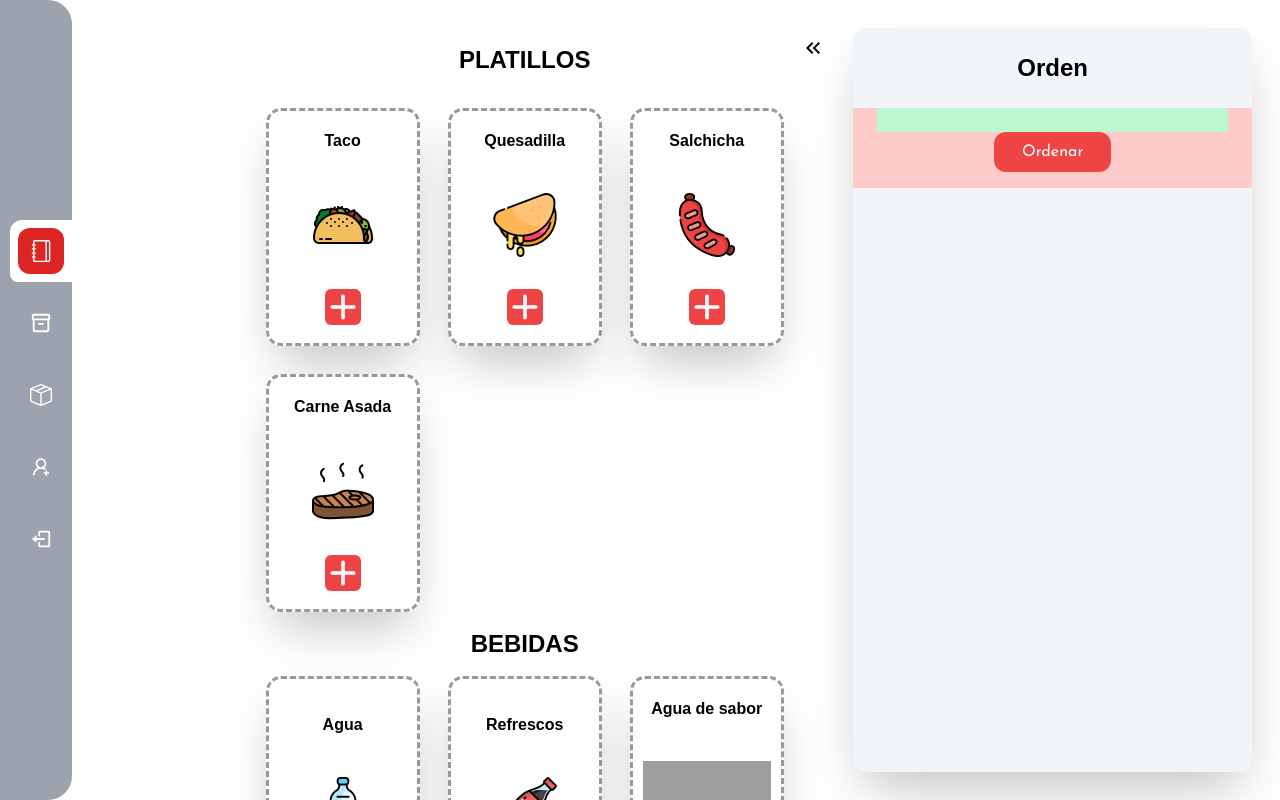
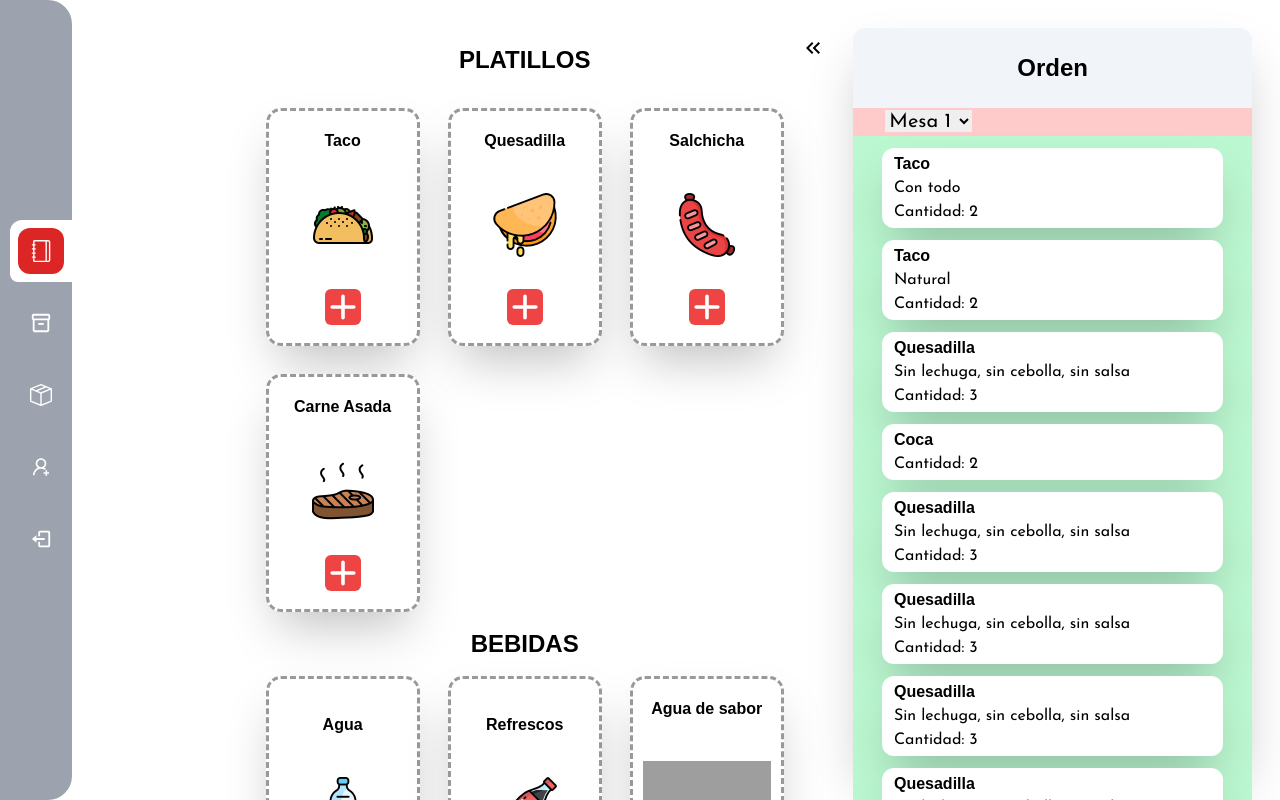
Before and after one commit to TamalitoDePuerco/front, a React (Vite) app in the folder TAQUERIA_EL_PRIMO/: page /menu in a window 1280 px wide. Shown: the top 800 px of the page. Built offline with nearby package versions, Linux system fonts and the light colour scheme; sample sign-in values are in the browser's storage; grey boxes are pictures that could not be loaded; a web font is replaced by a local one.

Commit message:
Cambios en Orden, Tabla Jalando
ahi va

```diff
--- a/TAQUERIA_EL_PRIMO/src/Empleados/crear_empleado_nuevo.jsx
+++ b/TAQUERIA_EL_PRIMO/src/Empleados/crear_empleado_nuevo.jsx
@@ -36,7 +36,7 @@ async function ListaSucursales() {
   const token = localStorage.getItem("token");
 
   try {
-    const response = await fetch(`${baseURL}/sucursal/index`, {
+    const response = await fetch(`${baseURL}/api/sucursal/index`, {
       method: "GET",
       headers: {
         "Content-Type": "application/json",
--- a/TAQUERIA_EL_PRIMO/src/components/shared/Orden.jsx
+++ b/TAQUERIA_EL_PRIMO/src/components/shared/Orden.jsx
@@ -1,11 +1,28 @@
 import React from "react";
+import { OrdenesGeneradasEjemplos } from "./Orden_Ejemplo";
 
 function Orden() {
   return (
-      <section className="pl-6 pr-6 flex flex-col justify-center bg-red-200">
+      <section className="flex flex-col justify-center bg-red-200">
+        <section className="px-12 pl-8 rounded-lg text-xl">
+          <select name="Mesa">
+            <option disabled>Mesa #</option>
+            <option >Mesa 1</option>
+            <option >Mesa 2</option>
+          </select>
+        </section>
         <section className="bg-green-200 h-3/4 flex flex-col justify-center items-center">
-          <div className="grid grid-cols-1 md:grid-rows-1 md:grid-cols-1 gap-5 p-3 h-3/4 w-4/6">
-
+          <div className="grid grid-cols-1 md:grid-rows-1 md:grid-cols-1 gap-3 p-3 h-3/4 w-11/12">
+            {OrdenesGeneradasEjemplos.map((val, key) => {
+               return (
+                <div key={key}
+                className="bg-white text-left flex flex-col items-start justify-center p-1 shadow-2xl rounded-xl">
+                  <h1 className="font-bold pl-2">{val.title}</h1>
+                  <p className="pl-2">{val.descripcion}</p>
+                  <p className="pl-2">Cantidad: {val.Cantidad}</p>
+                </div>
+               );
+            })}
           </div>
         </section>
         <button type="button" className="bg-red-500 text-white p-2 rounded-xl w-2/6 mx-auto mb-4">Ordenar</button>
--- /dev/null
+++ b/TAQUERIA_EL_PRIMO/src/components/shared/Orden_Ejemplo.jsx
@@ -0,0 +1,47 @@
+export const OrdenesGeneradasEjemplos = [
+    {
+        title: "Taco",
+        descripcion: "Con todo",
+        Cantidad: "2"
+    },
+    {
+        title: "Taco",
+        descripcion: "Natural",
+        Cantidad: "2"
+    },
+    {
+        title: "Quesadilla",
+        descripcion: "Sin lechuga, sin cebolla, sin salsa",
+        Cantidad: "3"
+    },
+    {
+        title: "Coca",
+        descripcion: "",
+        Cantidad: "2"
+    },
+    {
+        title: "Quesadilla",
+        descripcion: "Sin lechuga, sin cebolla, sin salsa",
+        Cantidad: "3"
+    },
+    {
+        title: "Quesadilla",
+        descripcion: "Sin lechuga, sin cebolla, sin salsa",
+        Cantidad: "3"
+    },
+    {
+        title: "Quesadilla",
+        descripcion: "Sin lechuga, sin cebolla, sin salsa",
+        Cantidad: "3"
+    },
+    {
+        title: "Quesadilla",
+        descripcion: "Sin lechuga, sin cebolla, sin salsa",
+        Cantidad: "3"
+    },
+    {
+        title: "Quesadilla",
+        descripcion: "Sin lechuga, sin cebolla, sin salsa",
+        Cantidad: "3"
+    },
+]
--- a/TAQUERIA_EL_PRIMO/src/inventario/inventario.css
+++ b/TAQUERIA_EL_PRIMO/src/inventario/inventario.css
@@ -8,3 +8,7 @@ td {
     text-align: center;
     padding: 10px;
 }
+
+.tdProducto {
+    padding: 10px;
+}
--- a/TAQUERIA_EL_PRIMO/src/inventario/inventario.jsx
+++ b/TAQUERIA_EL_PRIMO/src/inventario/inventario.jsx
@@ -5,25 +5,37 @@ import { FiEdit3 } from "react-icons/fi";
 import DatePicker from "react-datepicker";
 import "react-datepicker/dist/react-datepicker.css";
 import es from "date-fns/locale/es";
+import "./inventario.css";
 
 function Inventario() {
-  const [dataList, setDataList] = useState([]);
   const [fecha, setFecha] = useState(new Date());
+  const [datosInventario, setDatosInventario] = useState([]);
 
   const getLista = async (fecha) => {
     try {
-      const fetchedDataList = await MostrarInventario({ fecha});
+      const response = await MostrarInventario({ fecha });
 
-      setDataList(fetchedDataList);
-      console.log(fecha);
+      console.log("Belico", response);
+      console.log("Respuesta de la API:", JSON.stringify(response));
+      if (response && response["data:"]) {
+        setDatosInventario(response["data:"]);
+      } else {
+        console.error("La respuesta o los datos son undefined:", response);
+      }
     } catch (error) {
       console.error("Error al obtener datos de inventario", error);
     }
   };
 
+
   useEffect(() => {
+    console.log("El componente se volvió a montar");
     getLista(fecha);
   }, [fecha]);
+
+  useEffect(() => {
+    console.log("Datos de inventario:", datosInventario);
+  }, [datosInventario]);
 
   const handleDateChange = (selectedDate) => {
     setFecha(selectedDate);
@@ -47,7 +59,7 @@ function Inventario() {
         <table className="bg-gray-200 w-4/5">
           <thead>
             <tr>
-              <th>Producto</th>
+              <th className="w-1/4">Producto</th>
               <th>Habia</th>
               <th>Quedo</th>
               <th>Gasto</th>
@@ -56,13 +68,13 @@ function Inventario() {
             </tr>
           </thead>
           <tbody>
-            {dataList.map((item, index) => (
-              <tr key={index}>
-                <td>{item.nombre}</td>
-                <td>{item.habia}</td>
-                <td>{item.quedo}</td>
-                <td>{item.gasto}</td>
-                <td>{item.precio}</td>
+            {datosInventario.map((data) => (
+              <tr key={data.id}>
+                <td>{data.nombre}</td>
+                <td>{data.habia}</td>
+                <td>{data.quedo}</td>
+                <td>{data.gasto}</td>
+                <td>{data.precio}</td>
                 <td>
                   <button>
                     <FiEdit3 size="24px" />
@@ -70,6 +82,11 @@ function Inventario() {
                 </td>
               </tr>
             ))}
+            {datosInventario.length === 0 && (
+              <tr>
+                <td colSpan="6">No hay datos disponibles</td>
+              </tr>
+            )}
           </tbody>
         </table>
       </section>
--- a/TAQUERIA_EL_PRIMO/src/inventario/inventario_api.jsx
+++ b/TAQUERIA_EL_PRIMO/src/inventario/inventario_api.jsx
@@ -3,21 +3,20 @@ import apiConfig from "../api/apiConfig";
 async function MostrarInventario({ fecha }) {
   const baseURL = apiConfig.getBaseUrl();
   const token = localStorage.getItem("token");
-  const csrfToken = document.querySelector('meta[name="csrf-token"]').content;
+
   try {
-    const response = await fetch(`${baseURL}/inventario/index`, {
+    const response = await fetch(`${baseURL}/api/inventario/index`, {
       method: "POST",
       headers: {
         "Content-Type": "application/json",
         "Authorization": `Bearer ${token}`,
-        "X-CSRF-TOKEN": csrfToken,
       },
       body: JSON.stringify({ fecha }),
     });
 
     if (response.ok) {
       const data = await response.json();
-      console.log(data);
+      console.log("API",data);
       return data;
     } else {
       const errorData = await response.json();
--- a/TAQUERIA_EL_PRIMO/src/ordenes/ejemplo_orden.jsx
+++ b/TAQUERIA_EL_PRIMO/src/ordenes/ejemplo_orden.jsx
@@ -30,4 +30,29 @@ export const ordenesData = [
     Descripcion: "Sdsadasdadsad dasdnasjd dajndasd diandadk indklads idaslkdnladn dlandlsnd idnald ladn",
     Estatus: "Activo",
   },
+  {
+    title: "Mesa 5",
+    Descripcion: "Sdsadasdadsad dasdnasjd dajndasd diandadk indklads idaslkdnladn dlandlsnd idnald ladn",
+    Estatus: "Activo",
+  },
+  {
+    title: "Mesa 5",
+    Descripcion: "Sdsadasdadsad dasdnasjd dajndasd diandadk indklads idaslkdnladn dlandlsnd idnald ladn",
+    Estatus: "Activo",
+  },
+  {
+    title: "Mesa 5",
+    Descripcion: "Sdsadasdadsad dasdnasjd dajndasd diandadk indklads idaslkdnladn dlandlsnd idnald ladn",
+    Estatus: "Activo",
+  },
+  {
+    title: "Mesa 5",
+    Descripcion: "Sdsadasdadsad dasdnasjd dajndasd diandadk indklads idaslkdnladn dlandlsnd idnald ladn",
+    Estatus: "Activo",
+  },
+  {
+    title: "Mesa 5",
+    Descripcion: "Sdsadasdadsad dasdnasjd dajndasd diandadk indklads idaslkdnladn dlandlsnd idnald ladn",
+    Estatus: "Activo",
+  },
 ];
--- a/TAQUERIA_EL_PRIMO/src/ordenes/ordenes_generadas.jsx
+++ b/TAQUERIA_EL_PRIMO/src/ordenes/ordenes_generadas.jsx
@@ -11,7 +11,6 @@ function OrdenesGeneradas() {
         return "bg-green-100";
       case "Servido":
         return "bg-orange-200";
-
       default:
         return "bg-white";
     }
```
